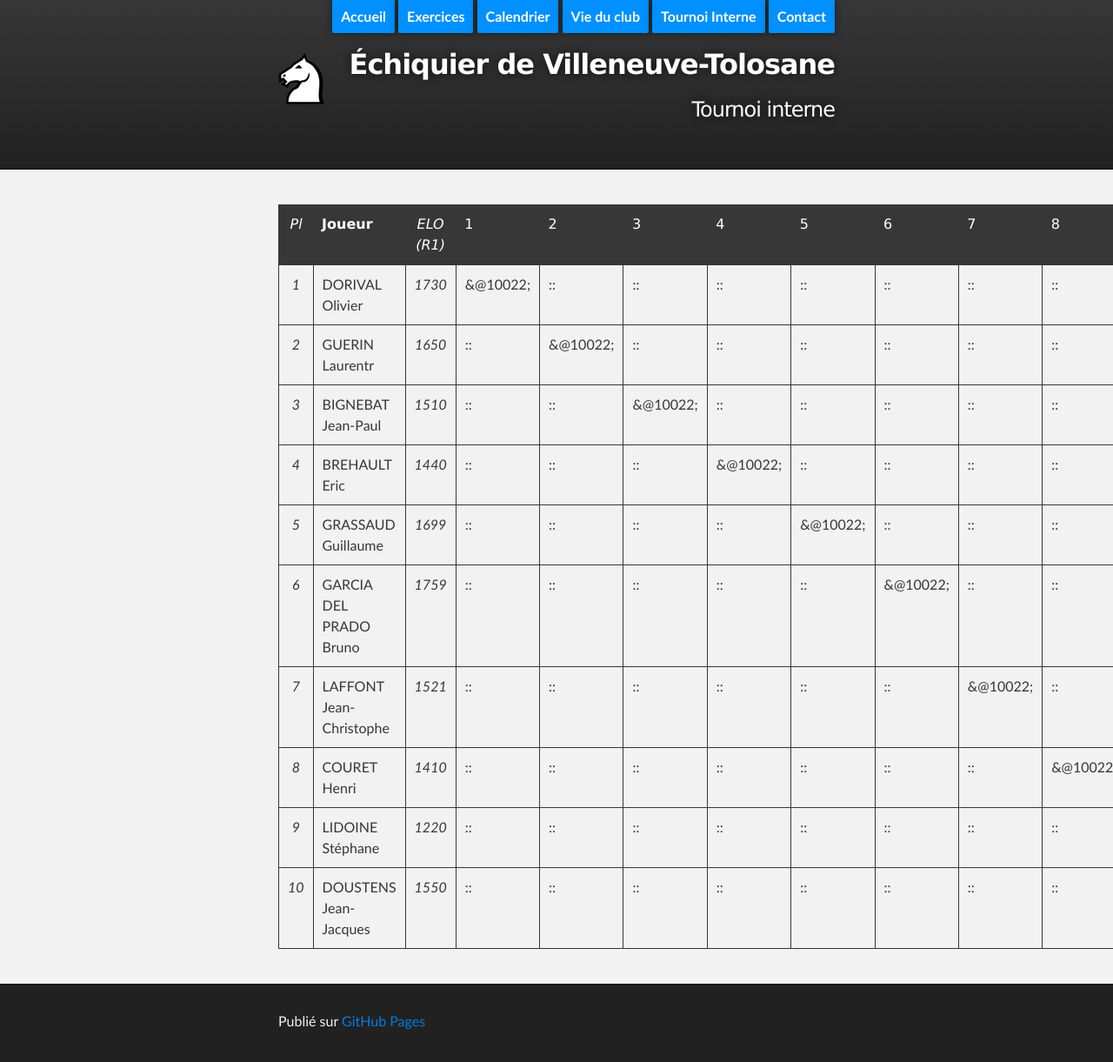
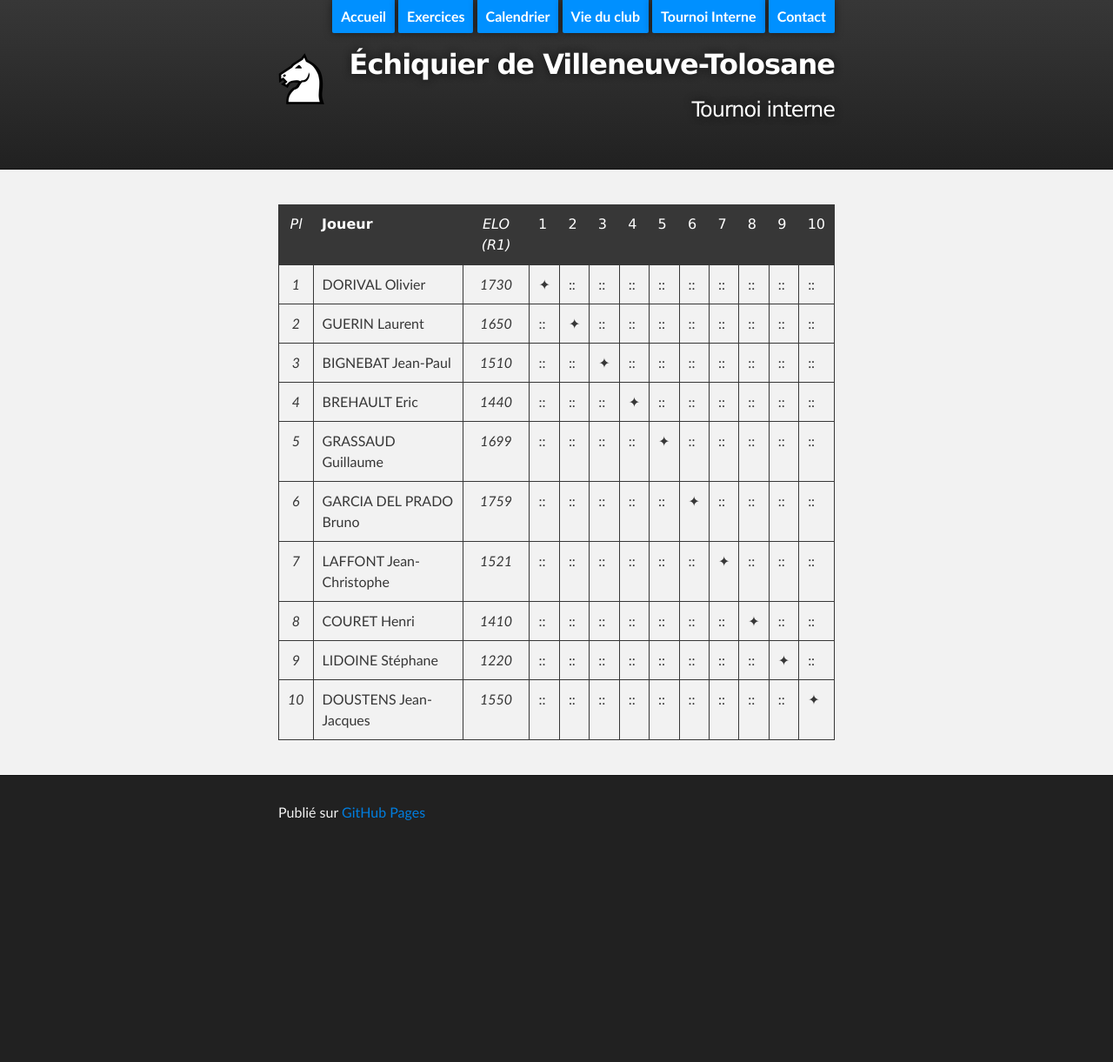
Before and after one commit to echiquier-villeneuve-tolosane/echiquier-villeneuve-tolosane.github.io, a Jekyll site: the page built from tournoiinterne.md, in a window 1280 px wide. Shown: the whole page at 87% size. Built offline with Jekyll 4.4.1, drawn with Linux system fonts in a browser that asks for light colours; nearby versions of some CDN libraries; after the commit the page ends 981 px from its top, so only the background shows below that.

Commit message:
Updated tournoiinterne.md

```diff
--- a/tournoiinterne.md
+++ b/tournoiinterne.md
@@ -8,13 +8,13 @@ published: true
 
 |*Pl*|  **Joueur** |   *ELO (R1)*      |1 |2 |3 |4 |5 |6 |7 |8 |9 |10|
 |:-:|:------------ |:-----------------:|::|::|::|::|::|::|::|::|::|::|
-|*1*| DORIVAL Olivier         | *1730* |&@10022;|::|::|::|::|::|::|::|::|::|
-|*2*| GUERIN Laurentr         | *1650* |::|&@10022;|::|::|::|::|::|::|::|::|
-|*3*| BIGNEBAT Jean-Paul      | *1510* |::|::|&@10022;|::|::|::|::|::|::|::|
-|*4*| BREHAULT Eric           | *1440* |::|::|::|&@10022;|::|::|::|::|::|::|
-|*5*| GRASSAUD Guillaume      | *1699* |::|::|::|::|&@10022;|::|::|::|::|::|
-|*6*| GARCIA DEL PRADO Bruno  | *1759* |::|::|::|::|::|&@10022;|::|::|::|::|
-|*7*| LAFFONT Jean-Christophe | *1521* |::|::|::|::|::|::|&@10022;|::|::|::|
-|*8*| COURET Henri            | *1410* |::|::|::|::|::|::|::|&@10022;|::|::|
-|*9*| LIDOINE Stéphane        | *1220* |::|::|::|::|::|::|::|::|&@10022;|::|
-|*10*| DOUSTENS Jean-Jacques  | *1550* |::|::|::|::|::|::|::|::|::|&@10022;|
+|*1*| DORIVAL Olivier         | *1730* |&#10022;|::|::|::|::|::|::|::|::|::|
+|*2*| GUERIN Laurent          | *1650* |::|&#10022;|::|::|::|::|::|::|::|::|
+|*3*| BIGNEBAT Jean-Paul      | *1510* |::|::|&#10022;|::|::|::|::|::|::|::|
+|*4*| BREHAULT Eric           | *1440* |::|::|::|&#10022;|::|::|::|::|::|::|
+|*5*| GRASSAUD Guillaume      | *1699* |::|::|::|::|&#10022;|::|::|::|::|::|
+|*6*| GARCIA DEL PRADO Bruno  | *1759* |::|::|::|::|::|&#10022;|::|::|::|::|
+|*7*| LAFFONT Jean-Christophe | *1521* |::|::|::|::|::|::|&#10022;|::|::|::|
+|*8*| COURET Henri            | *1410* |::|::|::|::|::|::|::|&#10022;|::|::|
+|*9*| LIDOINE Stéphane        | *1220* |::|::|::|::|::|::|::|::|&#10022;|::|
+|*10*| DOUSTENS Jean-Jacques  | *1550* |::|::|::|::|::|::|::|::|::|&#10022;|
```
